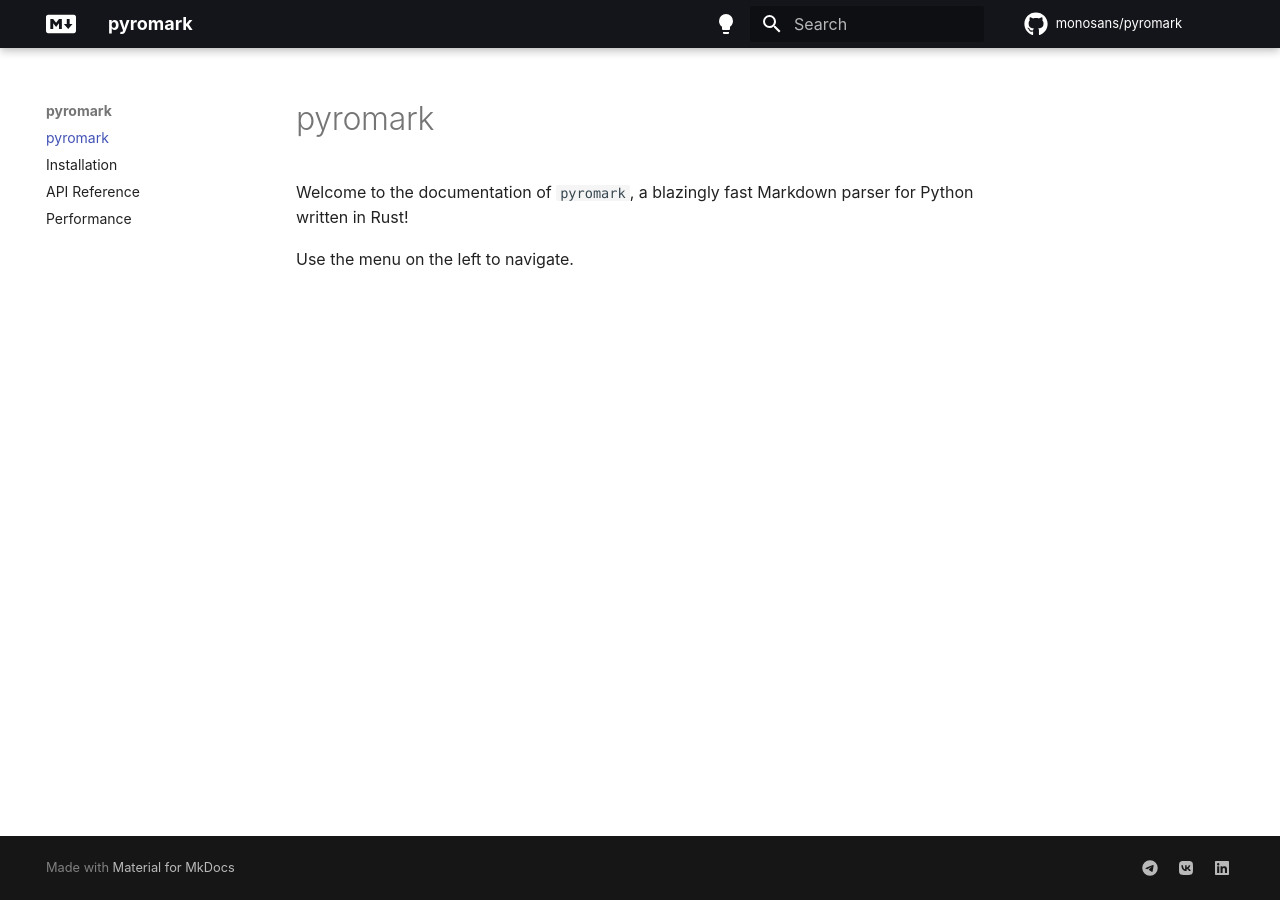
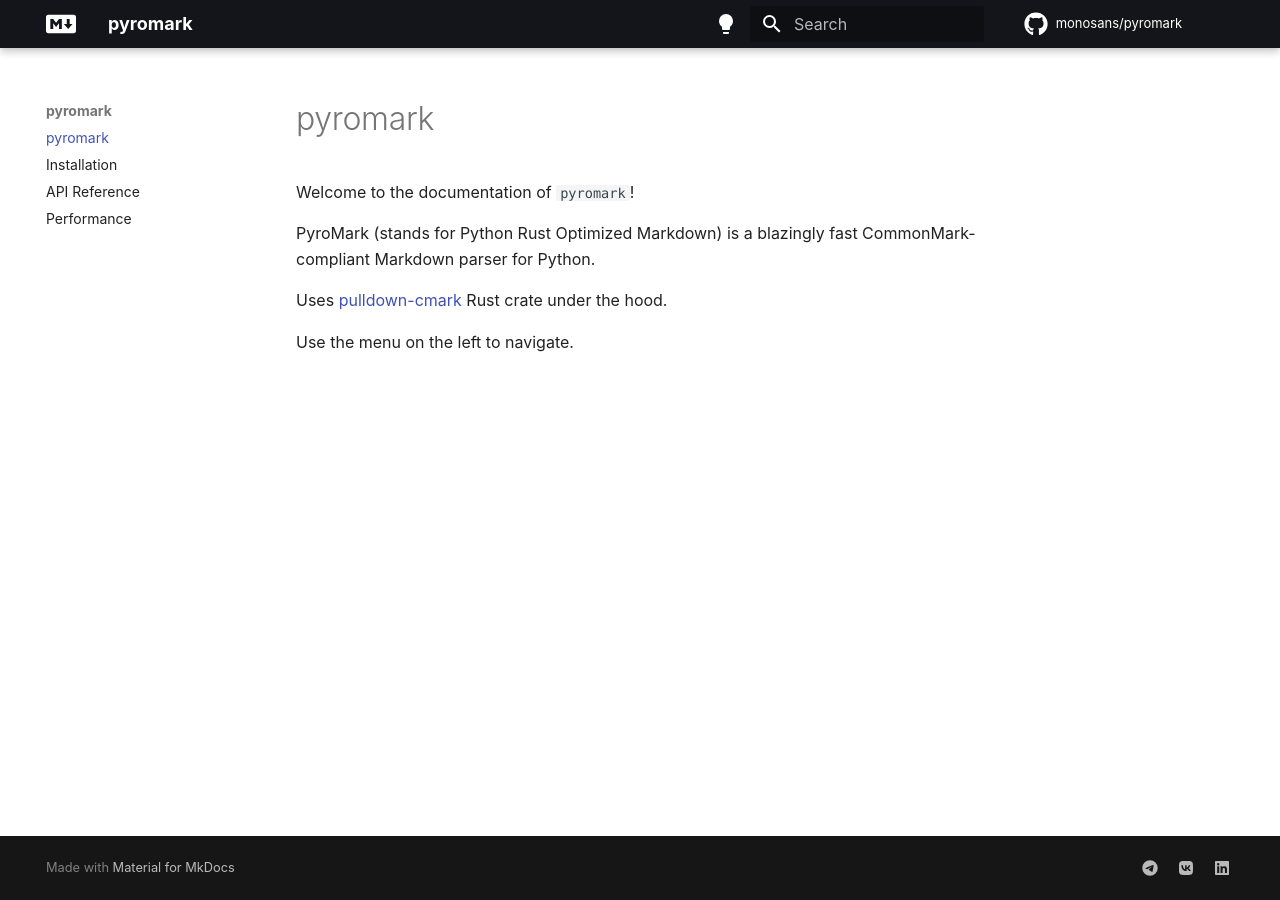
Before and after one commit to monosans/pyromark, an MkDocs documentation site: the page built from docs/index.md, in a window 1280 px wide. Built offline with MkDocs 1.6.1 and Material for MkDocs 9.7.7, drawn with Linux system fonts in a browser that asks for light colours; comment, search, counter and statistics services are not loaded.

Commit message:
Update index.md

```diff
--- a/docs/index.md
+++ b/docs/index.md
@@ -1,5 +1,9 @@
 # pyromark
 
-Welcome to the documentation of `pyromark`, a blazingly fast Markdown parser for Python written in Rust!
+Welcome to the documentation of `pyromark`!
+
+PyroMark (stands for Python Rust Optimized Markdown) is a blazingly fast CommonMark-compliant Markdown parser for Python.
+
+Uses [pulldown-cmark](https://github.com/raphlinus/pulldown-cmark) Rust crate under the hood.
 
 Use the menu on the left to navigate.
```
